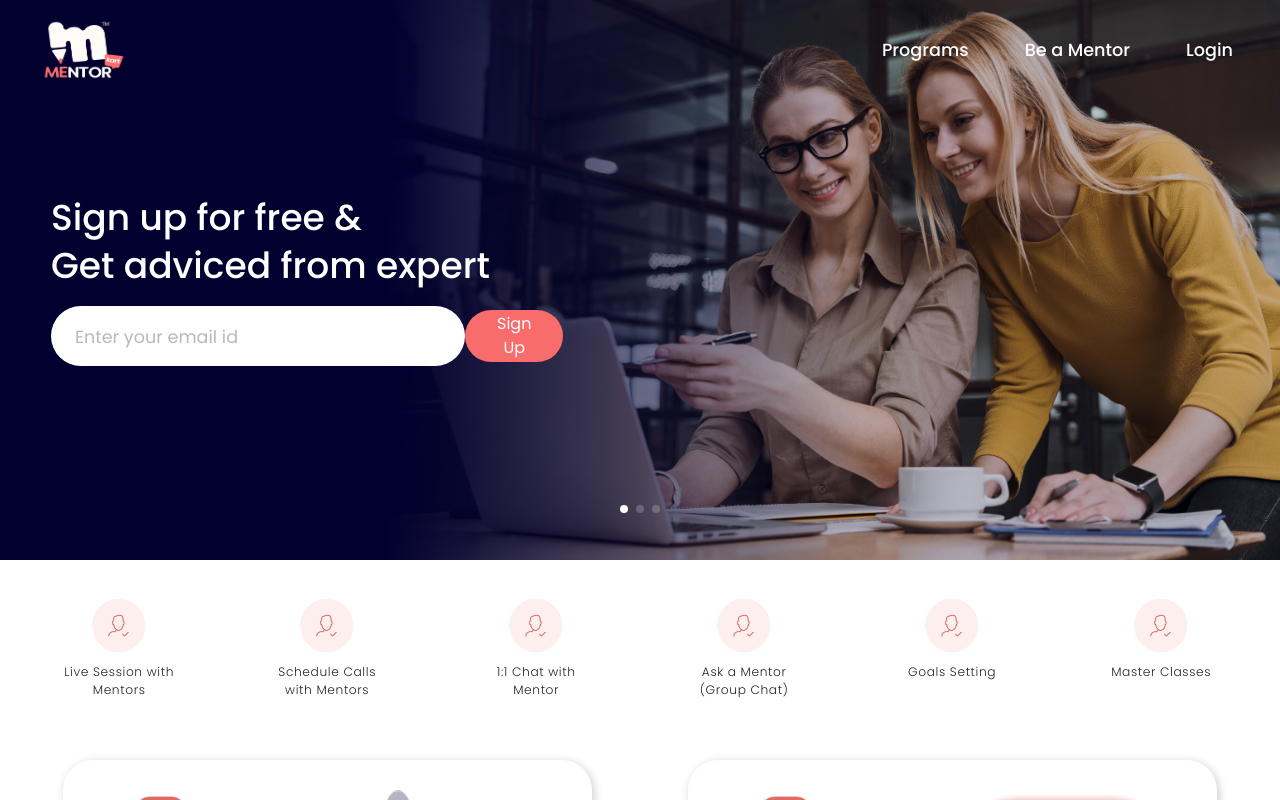
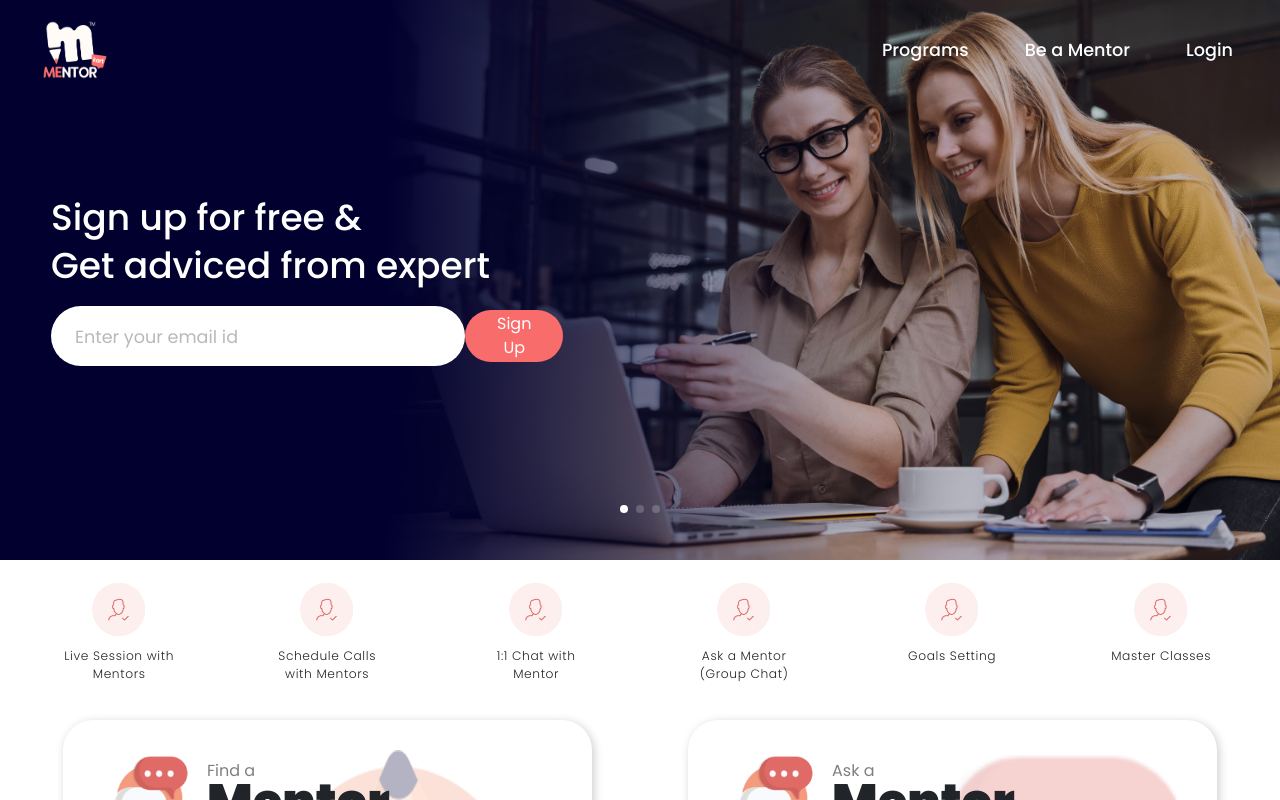
Before and after one commit to manasgautam1/mentorkart-react, a React (Create React App) app: page / in a window 1280 px wide. Shown: the top 800 px of the page. Built offline with nearby package versions, Linux system fonts and the light colour scheme.

Commit message:
1330px commit 11

```diff
--- a/src/laptop-13.css
+++ b/src/laptop-13.css
@@ -1,4 +1,7 @@
 @media (max-width: 1400px) {
+  .navbar img {
+    max-width: 80%;
+  }
   .showcase-content .showcase-form {
     width: 70%;
   }
@@ -7,6 +10,10 @@
   }
   .my-navbar {
     height: 9vh;
+  }
+  .facilities {
+    margin-top: 0.5rem !important;
+    margin-bottom: 0 !important;
   }
   .facility {
     transform: scale(0.85);
```
